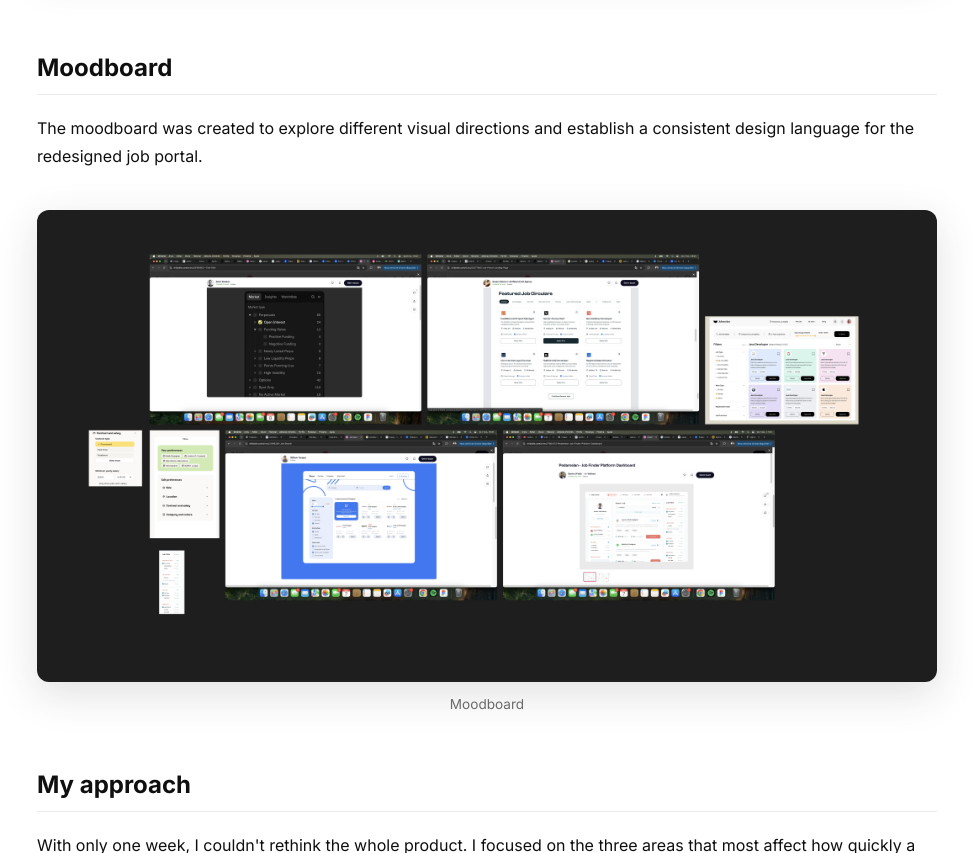
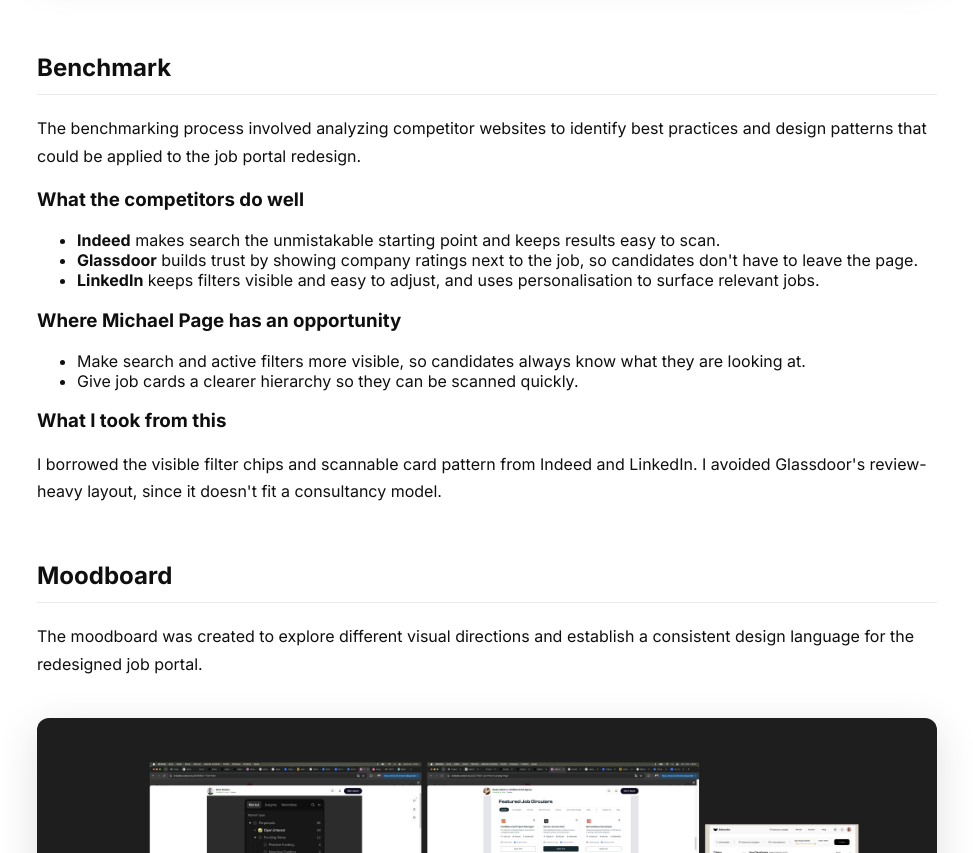
Before and after one commit to meritxell98/portfolio, a plain HTML site: page pages/job-portal-redesign.html in a window 1280 px wide. Shown: the part 1594-2447 px from the top of the page, without its empty margins (153-1126 px from the left). Drawn offline with nearby package versions, Linux system fonts and the light colour scheme.

Commit message:
added benchmarking

```diff
--- a/pages/job-portal-redesign.html
+++ b/pages/job-portal-redesign.html
@@ -79,6 +79,28 @@
       </figure>
     </section>
 
+     <section>
+      <h2>Benchmark</h2>
+      <p>The benchmarking process involved analyzing competitor websites to identify best practices and design patterns that could be applied to the job portal redesign.</p>
+
+      <h3>What the competitors do well</h3>
+        <ul>
+          <li><strong>Indeed</strong> makes search the unmistakable starting point and keeps results easy to scan.</li>
+          <li><strong>Glassdoor</strong> builds trust by showing company ratings next to the job, so candidates don't have to leave the page.</li>
+          <li><strong>LinkedIn</strong> keeps filters visible and easy to adjust, and uses personalisation to surface relevant jobs.</li>
+        </ul>
+
+      <h3>Where Michael Page has an opportunity</h3>
+        <ul>
+          <li>Make search and active filters more visible, so candidates always know what they are looking at.</li>
+          <li>Give job cards a clearer hierarchy so they can be scanned quickly.</li>
+        </ul>
+
+      <h3>What I took from this</h3>
+      <p>I borrowed the visible filter chips and scannable card pattern from Indeed and LinkedIn. I avoided Glassdoor's review-heavy layout, since it doesn't fit a consultancy model.</p>
+
+    </section>
+
     <section>
       <h2>Moodboard</h2>
       <p>The moodboard was created to explore different visual directions and establish a consistent design language for the redesigned job portal.</p>
```
